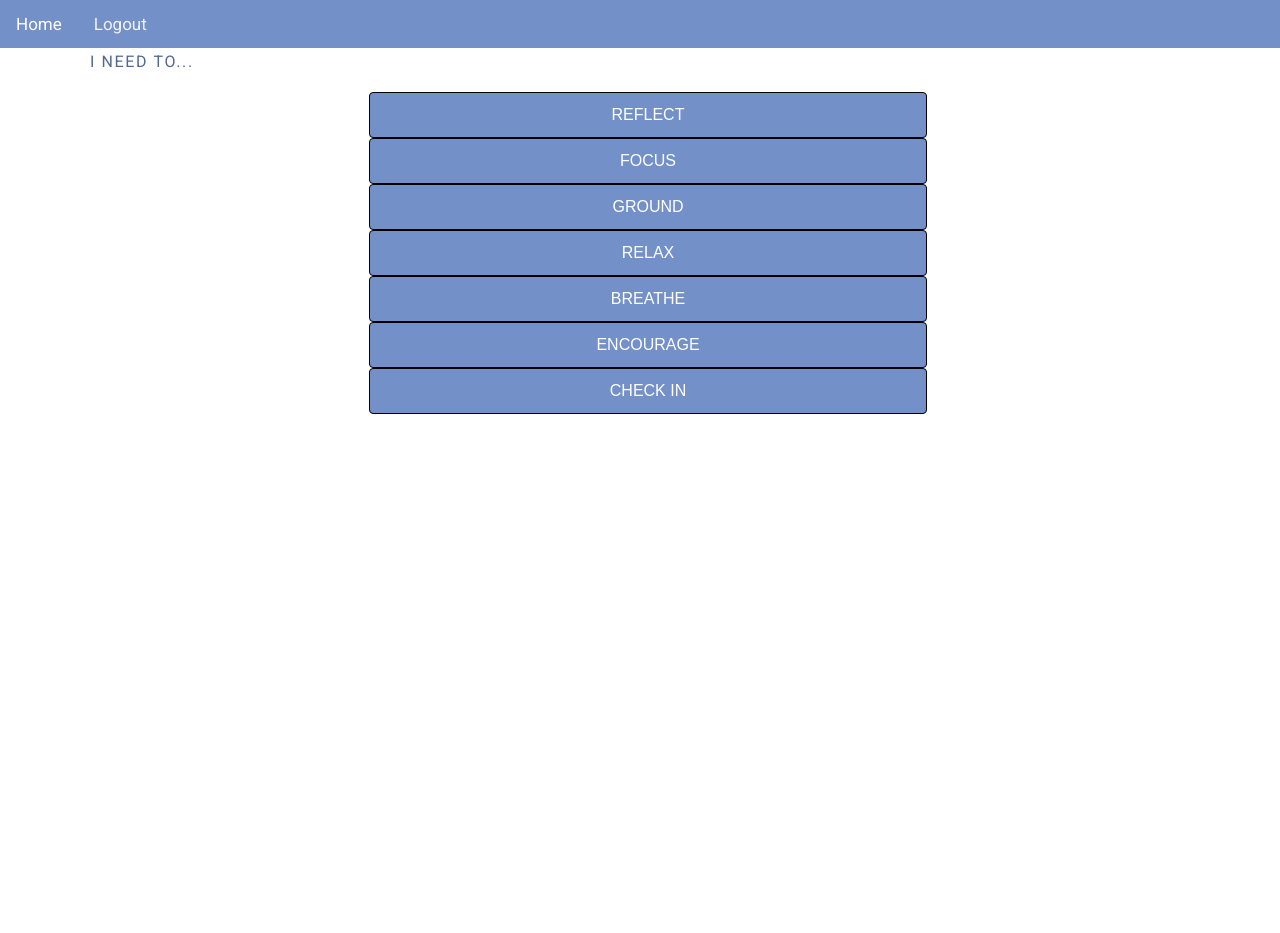
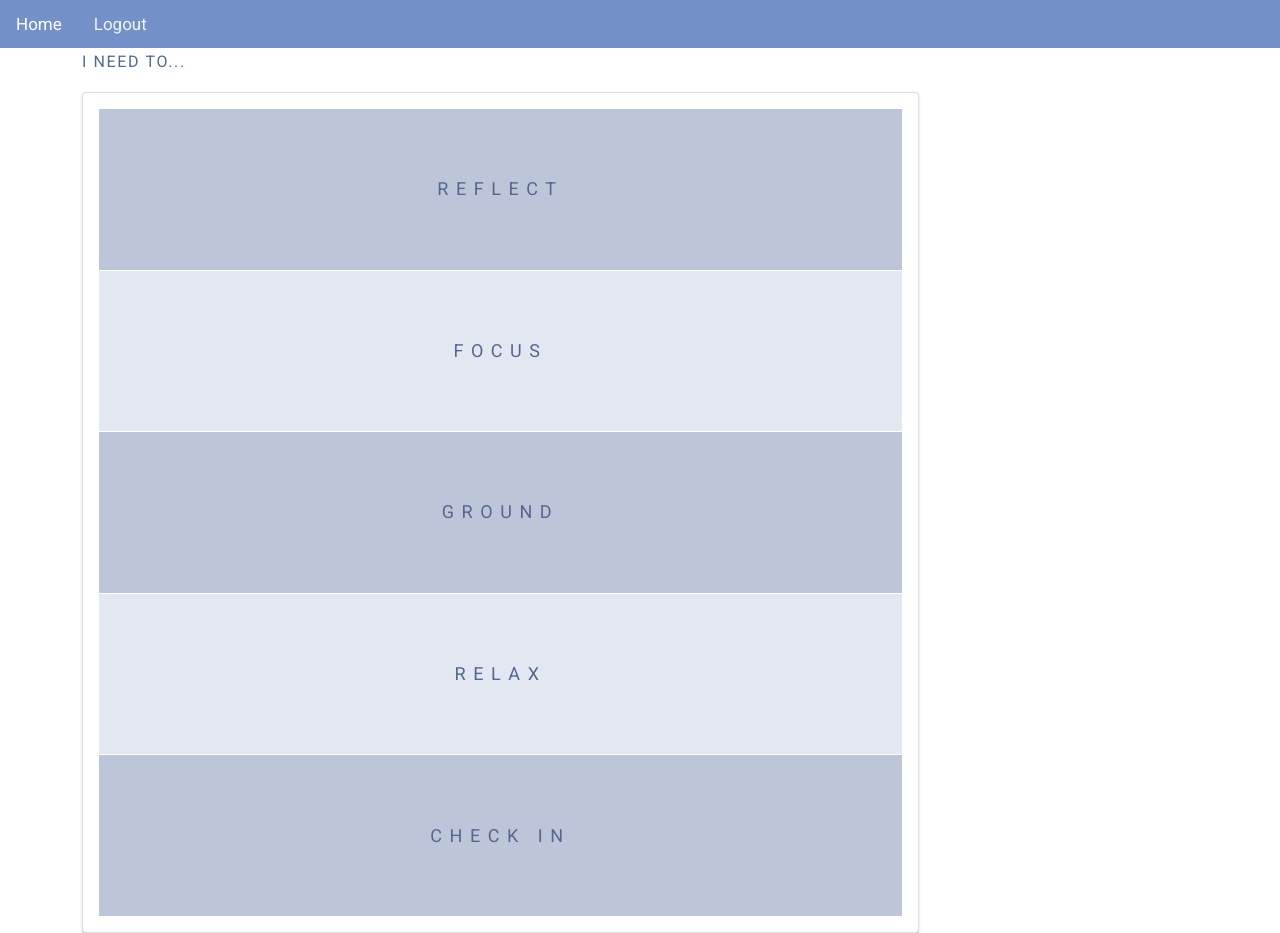
Before and after one commit to 2122SeniorProject06/2122_Senior_Project_06_UI, an Angular app: page /main-menu in a window 1280 px wide. Before the commit the page ends 800 px from the top, so only its background shows below. Built offline with nearby package versions, Linux system fonts and the light colour scheme.

Commit message:
Fixed routing, fixed main menu.

```diff
--- a/package.json
+++ b/package.json
@@ -17,7 +17,7 @@
     "@angular/compiler": "~13.0.0",
     "@angular/core": "~13.0.0",
     "@angular/forms": "~13.0.0",
-    "@angular/material": "^13.0.3",
+    "@angular/material": "^13.2.5",
     "@angular/platform-browser": "~13.0.0",
     "@angular/platform-browser-dynamic": "~13.0.0",
     "@angular/router": "~13.0.0",
--- a/src/app/Features/AudioMeditation/audiomeditation.component.html
+++ b/src/app/Features/AudioMeditation/audio-meditation.component.html
@@ -1,6 +1,6 @@
 
 <body>
-<div align = "center">
+<div [align]="['center']">
     <iframe width="560"
     class ="audio-wrapper"
 
--- /dev/null
+++ b/src/app/Features/AudioMeditation/audio-meditation.component.ts
@@ -0,0 +1,10 @@
+import { Component } from '@angular/core';
+
+@Component({
+  selector: 'app-audio-meditation',
+  templateUrl: './audio-meditation.component.html',
+  styleUrls: ['./audio-meditation.component.css']
+})
+export class AudioMeditationComponent {
+  title = 'audioMeditation';
+}
--- a/src/app/Features/Checkin/checkin.component.ts
+++ b/src/app/Features/Checkin/checkin.component.ts
@@ -9,4 +9,4 @@ import {Component} from '@angular/core';
   templateUrl: './checkin.component.html',
   styleUrls: ['./checkin.component.css'],
 })
-export class CheckinComponent {}
+export class CheckInComponent {}
--- a/src/app/mainmenu/mainmenu.component.css
+++ b/src/app/mainmenu/mainmenu.component.css
@@ -7,7 +7,7 @@ mat-grid-tile {
    color: #52688F;
  }
 
-.reflect {
+.oddTile {
   background: #BDC6D9;
   letter-spacing: 2mm;
   font-size: large;
@@ -15,40 +15,18 @@ mat-grid-tile {
   color: #52688F;
 }
 
-.focus {
+.evenTile {
   background: #E3E7F1;
   letter-spacing: 2mm;
   font-size: large;
   color: #52688F;
 }
-.ground {
-  background: #BDC6D9;
-  letter-spacing: 2mm;
-  font-size: large;
-  color: #52688F;
 
-}
-
-.relax {
-  background: #E3E7F1;
-  letter-spacing: 2mm;
-  font-size: large;
-  color: #52688F;
-}
-.breath {
-  background: #BDC6D9;
-  letter-spacing: 2mm;
-  font-size: large;
-  color: #52688F;
-}
-
-.container {
-
-}
 .card {
 
   height: 75%;
-  width:75%;
+  width: 75%;
+  display: flex;
   text-align:center;
   position:center;
   justify-content: center;
--- a/src/app/mainmenu/mainmenu.component.html
+++ b/src/app/mainmenu/mainmenu.component.html
@@ -3,33 +3,32 @@
   <a href="#news">Logout</a>
 </div>
 
-<div style="padding-left:16px">
-
-   <div class="container">
+  <div class="container">
     <h3 class="title">I NEED TO...</h3>
 
-     <!--<mat-card class="card">
-      <mat-grid-list #grid rowHeight="4:1">
-        Navigates to the Journaling Feature "Reflect"
-        <button class="btn"(click)="gotoJournaling()"><mat-grid-tile class="reflect">REFLECT</mat-grid-tile></button>-->
-        <button class="btn"(click)="gotoJournal()">REFLECT</button>
-        <!--Navigates to the Count Game Feature "Focus"
-        <button class="btn"(click)="gotoCountGame()"><mat-grid-tile class="focus">FOCUS</mat-grid-tile></button>-->
-        <button class="btn"(click)="gotoCountGame()">FOCUS</button>
-        <!--Navigates to the Stepper Feature "Ground"
-        <button class="btn"(click)="gotoFiveOne()"><mat-grid-tile class="ground">GROUND</mat-grid-tile></button>-->
-        <button class="btn"(click)="gotoStepper()">GROUND</button>
-        <!--Navigates to the Audio Mediation Feature "Relax"
-        <button class="btn"(click)="gotoCalmMusic()"><mat-grid-tile class="relax">RELAX</mat-grid-tile></button>-->
-        <button class="btn"(click)="gotoAudioMed()">RELAX</button>
-        <!--Navigates to the Deep Breathing Feature "Breathe"
-        <button class="btn"(click)="gotoDeepBreath()"><mat-grid-tile class="breath">BREATHE</mat-grid-tile></button>-->
-        <button class="btn"(click)="gotoDeepBreath()">BREATHE</button>
+    <mat-card class="card">
+      <mat-grid-list cols="1" rowHeight="5:1" class="grid-layout-custom">
+        <!--Navigates to the Journaling Feature "Reflect"-->
+        <mat-grid-tile class="oddTile" [routerLink]="['/viewJournals']">REFLECT</mat-grid-tile>
+        <!-- <button class="btn"(click)="gotoJournal()">REFLECT</button> -->
+        <!--Navigates to the Count Game Feature "Focus"-->
+        <mat-grid-tile class="evenTile" [routerLink]="['/count-game']">FOCUS</mat-grid-tile>
+        <!-- <button class="btn"(click)="gotoCountGame()">FOCUS</button> -->
+        <!--Navigates to the Stepper Feature "Ground"-->
+        <mat-grid-tile class="oddTile" [routerLink]="['/stepper']">GROUND</mat-grid-tile>
+        <!-- <button class="btn"(click)="gotoStepper()">GROUND</button> -->
+        <!--Navigates to the Audio Mediation Feature "Relax"-->
+        <mat-grid-tile class="evenTile" [routerLink]="['/audio-mediation']">RELAX</mat-grid-tile>
+        <!-- <button class="btn"(click)="gotoAudioMed()">RELAX</button> -->
+        <!--Navigates to the Deep Breathing Feature "Breathe"-->
+        <!-- <mat-grid-tile class="breath" [routerLink]="['/']">BREATHE</mat-grid-tile> -->
+        <!-- <button class="btn"(click)="gotoDeepBreath()">BREATHE</button> -->
         <!--Navigates to the Mantra Manifestation Feature "Breathe" -->
-        <button class="btn"(click)="gotoMantra()">ENCOURAGE</button>
-        <!--Navigates to the Checkin Feature "Breathe" -->
-        <button class="btn"(click)="gotoCheckin()">CHECK IN</button>
-       <!--</mat-grid-list>
-      </mat-card>-->
-    </div>
-</div>
+        <!-- <mat-grid-tile class="encourage" [routerLink]="['/audio-mediation']">ENCOURAGE</mat-grid-tile> -->
+        <!-- <button class="btn"(click)="gotoMantra()">ENCOURAGE</button> -->
+        <!--Navigates to the Checkin Feature "Check In" -->
+        <mat-grid-tile class="oddTile" [routerLink]="['/check-in']">CHECK IN</mat-grid-tile>
+        <!-- <button class="btn"(click)="gotoCheckin()">CHECK IN</button> -->
+      </mat-grid-list>
+    </mat-card>
+  </div>
--- a/src/app/mainmenu/mainmenu.component.ts
+++ b/src/app/mainmenu/mainmenu.component.ts
@@ -8,7 +8,7 @@ import { ActivatedRoute, Router } from '@angular/router';
   styleUrls: ['./mainmenu.component.css']
 })
 
-export class MainmenuComponent implements OnInit {
+export class MainMenuComponent implements OnInit {
 
   constructor(
     private router: Router,
@@ -17,32 +17,4 @@ export class MainmenuComponent implements OnInit {
 
   ngOnInit() {
   }
-
-  gotoAudioMed(){
-    this.router.navigateByUrl('/audioMeditation');
-  }
-
-  gotoCountGame(){
-    this.router.navigateByUrl('/countgame');
-  }
-
-  gotoDeepBreath(){
-    this.router.navigateByUrl('/deepbreathing-component');
-  }
-
-  gotoStepper(){
-    this.router.navigateByUrl('/stepper');
-  }
-
-  gotoJournal(){
-    this.router.navigateByUrl('/Journaling');
-  }
-
-  gotoMantra(){
-    this.router.navigateByUrl('/mantra');
-  }
-
-  gotoCheckin(){
-    this.router.navigateByUrl('/checkin');
-  }
 }
```
Also changed, not shown: src/app/Features/AudioMeditation/audiomeditation.component.ts (deleted, +0 -10 lines), src/app/app-routing.module.ts (+11 -3 lines), src/app/app.module.ts (+4 -6 lines), src/app/Features/AudioMeditation/audio-meditation.component.css (renamed from src/app/Features/AudioMeditation/audiomeditation.component.css), 2 other files (tests, documents, lock files or other folders).
